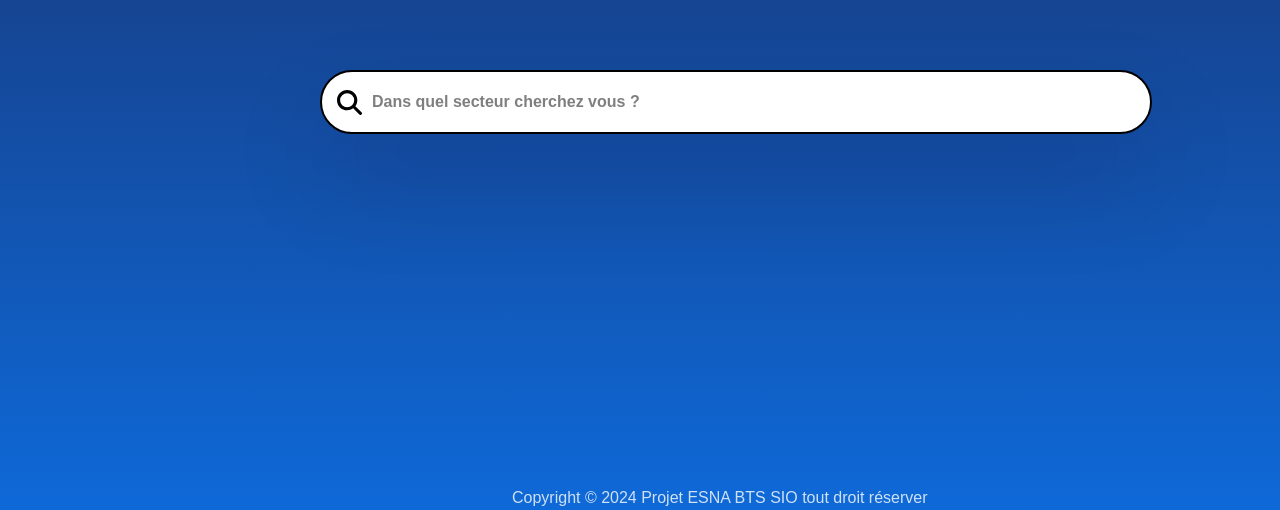
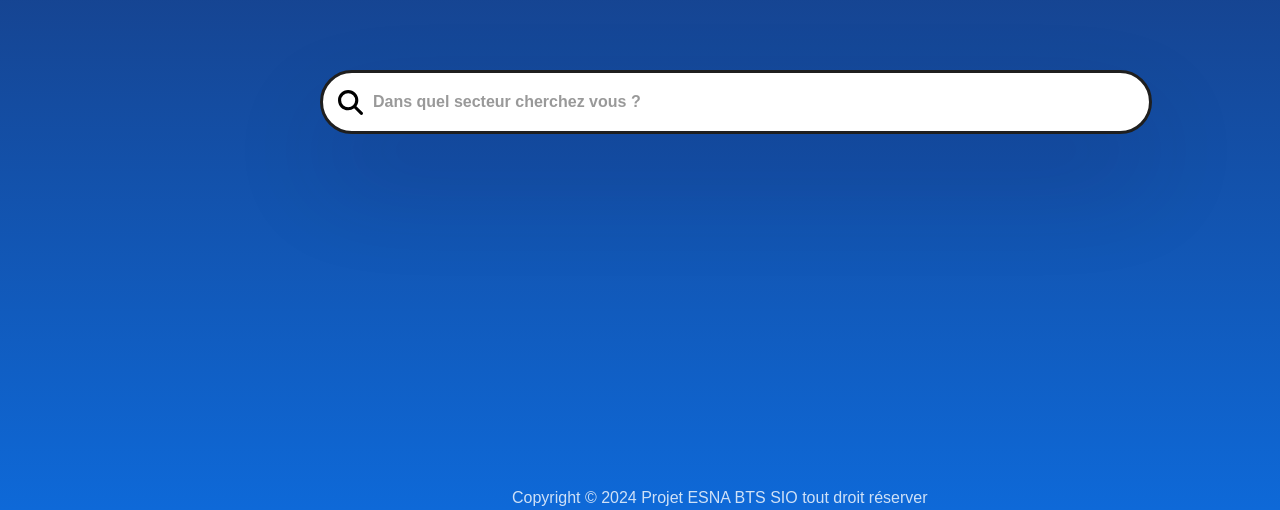
Before and after one commit to TISEPSE/Projet-fin-d-ann-e, a plain HTML site: page index.html in a window 1280 px wide. Shown: the part 290-800 px from the top of the page. Drawn offline with Linux system fonts and the light colour scheme.

Commit message:
je sais plus

```diff
--- a/style.css
+++ b/style.css
@@ -88,12 +88,21 @@ input{
     display: block;
     border-radius: 50px;
     border: none;
-    border: 2px solid black;
+    border: 3px solid rgb(31, 31, 31);
     box-shadow: rgba(17, 12, 46, 0.15) 0px 48px 100px 0px;
+
+}
+
+input:focus::placeholder{
+color: #FEFEFE;
+}
+
+input:focus{
+    outline: none;
 }
 
 ::placeholder{
-    color: rgb(0, 0, 0, 0.5);
+    color: rgb(0, 0, 0, 0.4);
     font-weight: 600;
-    padding-top: 50px;
+    transition: 0.2s;
 }
```
Also changed, not shown: index.html (+5 -5 lines).
